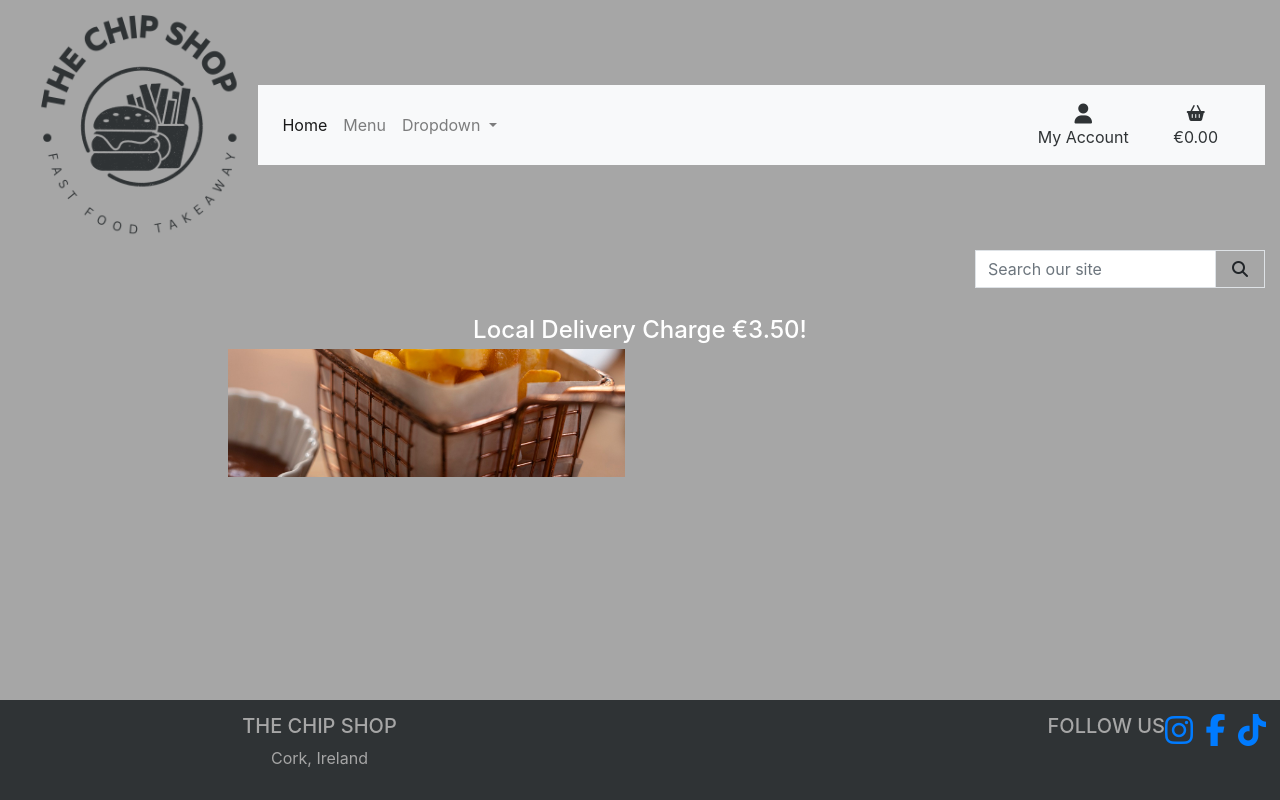
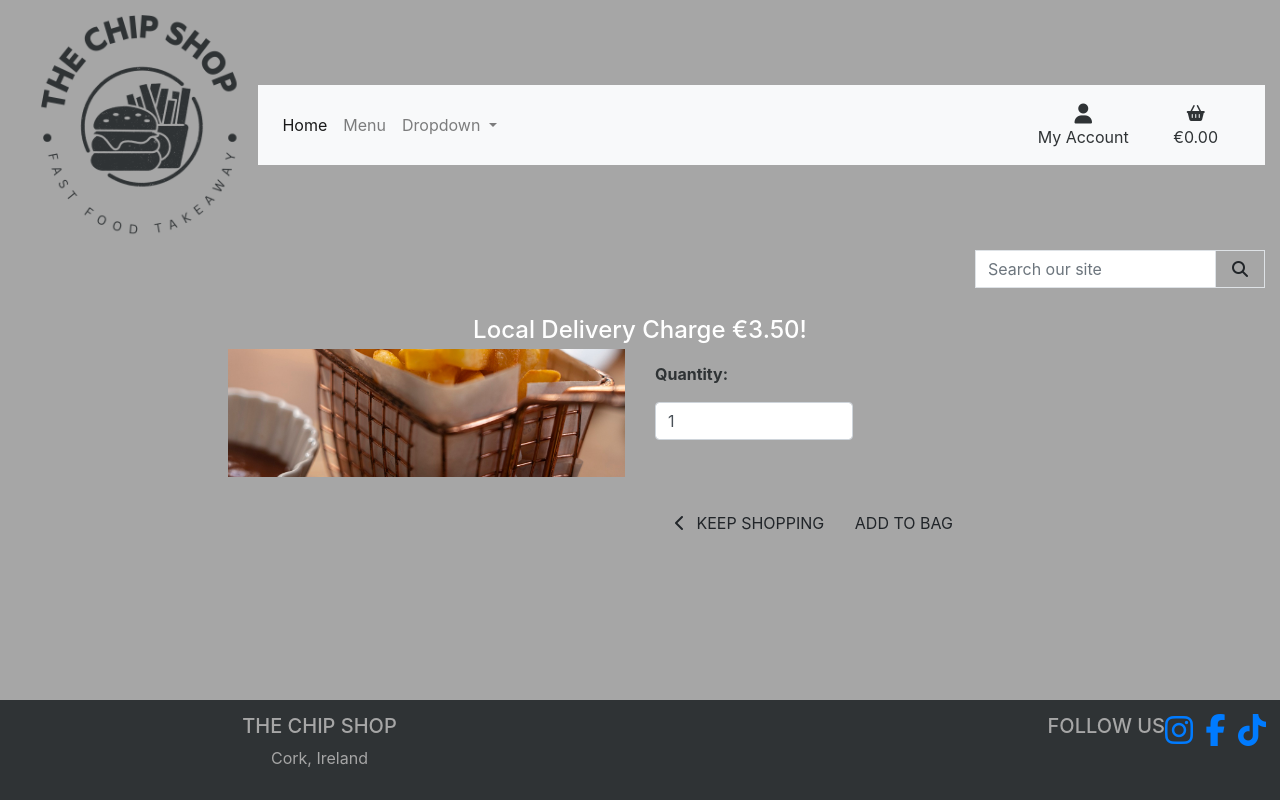
Before and after one commit to EdelCorbett/the-chip-shop-pp5, a Django app: page /menu/menu/1/ in a window 1280 px wide. Run offline with Django 3.2, Linux system fonts and the light colour scheme; data comes from the database, SQL or seed files in the repository; some libraries are stand-ins or nearby versions.

Commit message:
build: Add to basket functionality

```diff
--- a/basket/urls.py
+++ b/basket/urls.py
@@ -4,4 +4,5 @@ from . import views
 
 urlpatterns = [
     path('', views.view_basket, name='view_basket'),
+    path('add/<item_id>/', views.add_to_basket, name='add_to_basket'),
 ]
--- a/menu/templates/menu/menuitem_detail.html
+++ b/menu/templates/menu/menuitem_detail.html
@@ -36,6 +36,30 @@
                         <small class="text-muted">No Rating</small>
                     {% endif %}
                     <p class="mt-3">{{ menuitem.description }}</p>
+                     <form class="form" action="{% url 'add_to_basket' menuitem.id %}" method="POST">
+                        {% csrf_token %}
+                        <div class="form-row">
+                            <div class="col-12">
+                                <p class="mt-3"><strong>Quantity:</strong></p>
+                                <div class="form-group w-50">
+                                    <div class="input-group">
+                                        <input class="form-control qty_input" type="number" name="quantity" value="1" min="1" max="99" data-item_id="{{ menuitem.id }}" id="id_qty_{{ menuitem.id }}">
+                                    </div>
+                                </div>
+                            </div>
+
+                            <div class="col-12">
+                                <a href="{% url 'menu' %}" class="btn btn-outline-black rounded-0 mt-5">
+                                    <span class="icon">
+                                        <i class="fas fa-chevron-left"></i>
+                                    </span>
+                                    <span class="text-uppercase">Keep Shopping</span>
+                                </a>
+                                <input type="submit" class="btn btn-black rounded-0 text-uppercase mt-5" value="Add to Bag">
+                            </div>
+                            <input type="hidden" name="redirect_url" value="{{ request.path }}">
+                        </div>
+                    </form>
                 </div>
             </div>
         </div>
```
Also changed, not shown: basket/views.py (+17 -1 lines).
